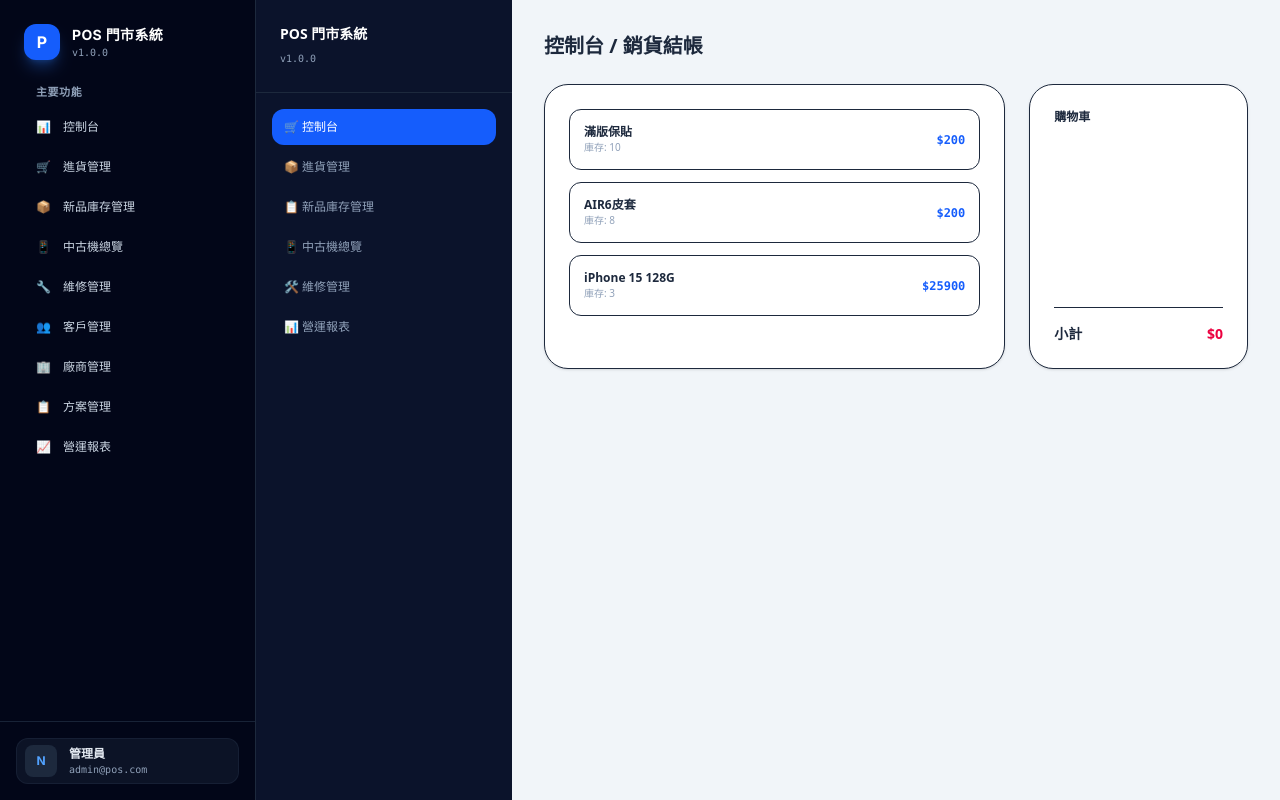
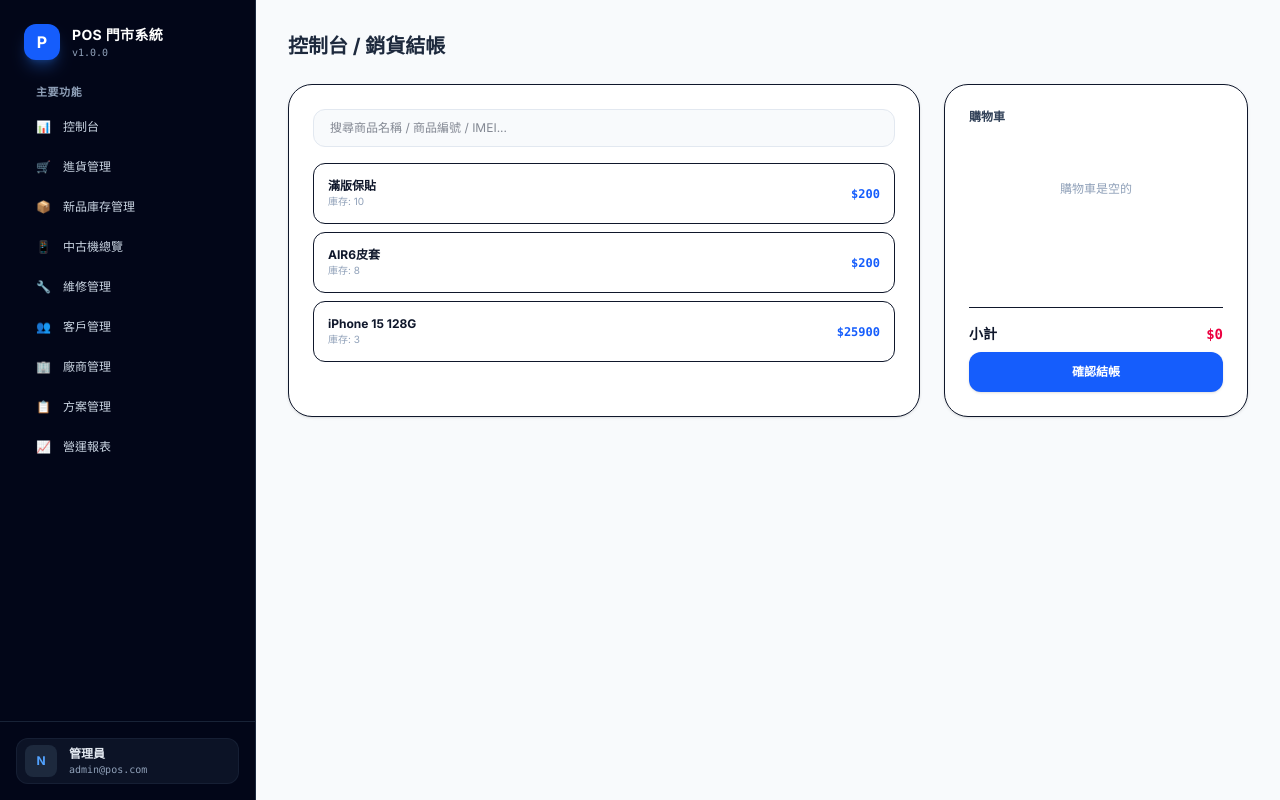
Before and after one commit to kobe80327kai/my-pos-system, a Next.js app: page / in a window 1280 px wide. Built offline with nearby package versions, Linux system fonts and the light colour scheme.

Commit message:
Update page.tsx

```diff
--- a/app/page.tsx
+++ b/app/page.tsx
@@ -1,45 +1,119 @@
 'use client';
 
-import React, { useState } from 'react';
-import Link from 'next/link';
+import React, { useState, useEffect } from 'react';
+
+interface Product {
+  id: string;
+  name: string;
+  price: number;
+  cost: number;
+  stock: number;
+  category: string;
+}
+
+interface CartItem {
+  id: string;
+  name: string;
+  price: number;
+  cost: number;
+  quantity: number;
+  type: string;
+}
+
+interface SaleRecord {
+  id: string;
+  orderNo: string;
+  date: string;
+  customerName: string;
+  salesperson: string;
+  items: { name: string; price: number; cost: number; quantity: number }[];
+  totalAmount: number;
+  profit: number;
+  paymentInfo: string;
+}
 
 export default function ControlPage() {
-  const [cart, setCart] = useState<{ id: string; name: string; price: number; quantity: number }[]>([]);
-  const products = [
-    { id: 'p1', name: '滿版保貼', price: 200, stock: 10 },
-    { id: 'p2', name: 'AIR6皮套', price: 200, stock: 8 },
-    { id: 'p3', name: 'iPhone 15 128G', price: 25900, stock: 3 },
+  const getTodayStr = () => {
+    const d = new Date();
+    return `${d.getFullYear()}-${String(d.getMonth() + 1).padStart(2, '0')}-${String(d.getDate()).padStart(2, '0')}`;
+  };
+
+  const [salesRecords, setSalesRecords] = useState<SaleRecord[]>(() => {
+    if (typeof window !== 'undefined') {
+      const saved = localStorage.getItem('pos_sales_records');
+      if (saved) return JSON.parse(saved);
+    }
+    return [];
+  });
+
+  const products: Product[] = [
+    { id: 'p1', name: '滿版保貼', price: 200, cost: 50, stock: 10, category: '配件' },
+    { id: 'p2', name: 'AIR6皮套', price: 200, cost: 70, stock: 8, category: '配件' },
+    { id: 'p3', name: 'iPhone 15 128G', price: 25900, cost: 23000, stock: 3, category: '手機' },
   ];
 
+  useEffect(() => {
+    localStorage.setItem('pos_sales_records', JSON.stringify(salesRecords));
+  }, [salesRecords]);
+
+  const [cart, setCart] = useState<CartItem[]>([]);
+  const [productSearch, setProductSearch] = useState('');
+
+  const addToCart = (item: Product) => {
+    setCart((prev) => {
+      const existing = prev.find((i) => i.id === item.id);
+      if (existing) {
+        return prev.map((i) => i.id === item.id ? { ...i, quantity: i.quantity + 1 } : i);
+      }
+      return [...prev, { id: item.id, name: item.name, price: item.price, cost: item.cost, quantity: 1, type: 'product' }];
+    });
+  };
+
   const subtotal = cart.reduce((sum, item) => sum + item.price * item.quantity, 0);
+  const totalProfit = cart.reduce((sum, item) => sum + (item.price - item.cost) * item.quantity, 0);
+
+  const handleCheckout = () => {
+    if (cart.length === 0) {
+      alert('購物車目前沒有項目！');
+      return;
+    }
+    const orderNo = `SD${getTodayStr().replace(/-/g, '').slice(2)}${Math.floor(100 + Math.random() * 900)}`;
+    const newRecord: SaleRecord = {
+      id: `sr-${Date.now()}`,
+      orderNo,
+      date: getTodayStr(),
+      customerName: '散客',
+      salesperson: '管理員',
+      items: cart.map(i => ({ name: i.name, price: i.price, cost: i.cost, quantity: i.quantity })),
+      totalAmount: subtotal,
+      profit: totalProfit,
+      paymentInfo: '現金'
+    };
+
+    setSalesRecords([newRecord, ...salesRecords]);
+    alert(`結帳成功！單號：${orderNo}`);
+    setCart([]);
+  };
+
+  const filteredProducts = products.filter(p =>
+    !productSearch || p.name.includes(productSearch) || p.id.includes(productSearch)
+  );
 
   return (
-    <div className="flex h-screen bg-slate-100 text-slate-800 font-sans">
-      {/* 左側導覽列 */}
-      <div className="w-64 bg-[#0B132B] text-slate-300 flex flex-col justify-between shrink-0">
-        <div>
-          <div className="p-6 border-b border-slate-800">
-            <h1 className="text-white font-bold text-sm">POS 門市系統</h1>
-            <span className="text-[10px] text-slate-400 font-mono">v1.0.0</span>
-          </div>
-          <div className="p-4 space-y-1 text-xs">
-            <Link href="/" className="flex items-center gap-3 px-3 py-2.5 rounded-xl bg-blue-600 text-white font-medium">🛒 控制台</Link>
-            <Link href="/purchase" className="flex items-center gap-3 px-3 py-2.5 rounded-xl hover:bg-slate-800 text-slate-400">📦 進貨管理</Link>
-            <Link href="/stock" className="flex items-center gap-3 px-3 py-2.5 rounded-xl hover:bg-slate-800 text-slate-400">📋 新品庫存管理</Link>
-            <Link href="/used-phones" className="flex items-center gap-3 px-3 py-2.5 rounded-xl hover:bg-slate-800 text-slate-400">📱 中古機總覽</Link>
-            <Link href="/repairs" className="flex items-center gap-3 px-3 py-2.5 rounded-xl hover:bg-slate-800 text-slate-400">🛠️ 維修管理</Link>
-            <Link href="/reports" className="flex items-center gap-3 px-3 py-2.5 rounded-xl hover:bg-slate-800 text-slate-400">📊 營運報表</Link>
-          </div>
-        </div>
-      </div>
-
-      {/* 右側主畫面：純收銀 */}
-      <div className="flex-1 p-8 overflow-y-auto">
-        <h1 className="text-xl font-bold text-slate-800 mb-6">控制台 / 銷貨結帳</h1>
-        <div className="grid grid-cols-1 lg:grid-cols-12 gap-6">
-          <div className="lg:col-span-8 bg-white rounded-3xl p-6 shadow-sm border space-y-3">
-            {products.map((p) => (
-              <div key={p.id} onClick={() => setCart([...cart, { ...p, quantity: 1 }])} className="flex justify-between items-center p-3.5 border rounded-xl cursor-pointer hover:bg-blue-50">
+    <div className="p-8 space-y-6 w-full">
+      <h1 className="text-xl font-bold text-slate-800">控制台 / 銷貨結帳</h1>
+      <div className="grid grid-cols-1 lg:grid-cols-12 gap-6">
+        <div className="lg:col-span-8 bg-white rounded-3xl p-6 shadow-sm border space-y-4">
+          <input
+            type="text"
+            value={productSearch}
+            onChange={(e) => setProductSearch(e.target.value)}
+            placeholder="搜尋商品名稱 / 商品編號 / IMEI..."
+            className="w-full bg-slate-50 border border-slate-200 rounded-xl px-4 py-2.5 text-xs"
+          />
+          <div className="space-y-2">
+            {filteredProducts.map((p) => (
+              <div key={p.id} onClick={() => addToCart(p)} className="flex justify-between items-center p-3.5 border rounded-xl cursor-pointer hover:bg-blue-50/50 transition">
                 <div>
                   <p className="text-xs font-bold">{p.name}</p>
                   <p className="text-[10px] text-slate-400">庫存: {p.stock}</p>
@@ -48,20 +122,29 @@ export default function ControlPage() {
               </div>
             ))}
           </div>
-          <div className="lg:col-span-4 bg-white rounded-3xl p-6 shadow-sm border space-y-4">
-            <h3 className="text-xs font-bold">購物車</h3>
-            <div className="min-h-[150px]">
-              {cart.map((i, idx) => (
-                <div key={idx} className="flex justify-between text-xs py-1 border-b">
-                  <span>{i.name}</span>
-                  <span>${i.price}</span>
+        </div>
+        <div className="lg:col-span-4 bg-white rounded-3xl p-6 shadow-sm border space-y-4">
+          <h3 className="text-xs font-bold text-slate-700">購物車</h3>
+          <div className="space-y-2 min-h-[150px]">
+            {cart.length === 0 ? (
+              <p className="text-xs text-slate-400 text-center py-10">購物車是空的</p>
+            ) : (
+              cart.map((i) => (
+                <div key={i.id} className="flex justify-between text-xs py-1 border-b">
+                  <span>{i.name} x {i.quantity}</span>
+                  <span className="font-mono">${i.price * i.quantity}</span>
                 </div>
-              ))}
+              ))
+            )}
+          </div>
+          <div className="border-t pt-4 space-y-2">
+            <div className="flex justify-between text-sm font-bold">
+              <span>小計</span>
+              <span className="font-mono text-rose-600">${subtotal}</span>
             </div>
-            <div className="border-t pt-4 flex justify-between text-sm font-bold">
-              <span>小計</span>
-              <span className="text-rose-600">${subtotal}</span>
-            </div>
+            <button onClick={handleCheckout} className="w-full py-3 bg-blue-600 hover:bg-blue-700 text-white rounded-xl text-xs font-bold shadow-sm transition">
+              確認結帳
+            </button>
           </div>
         </div>
       </div>
```
